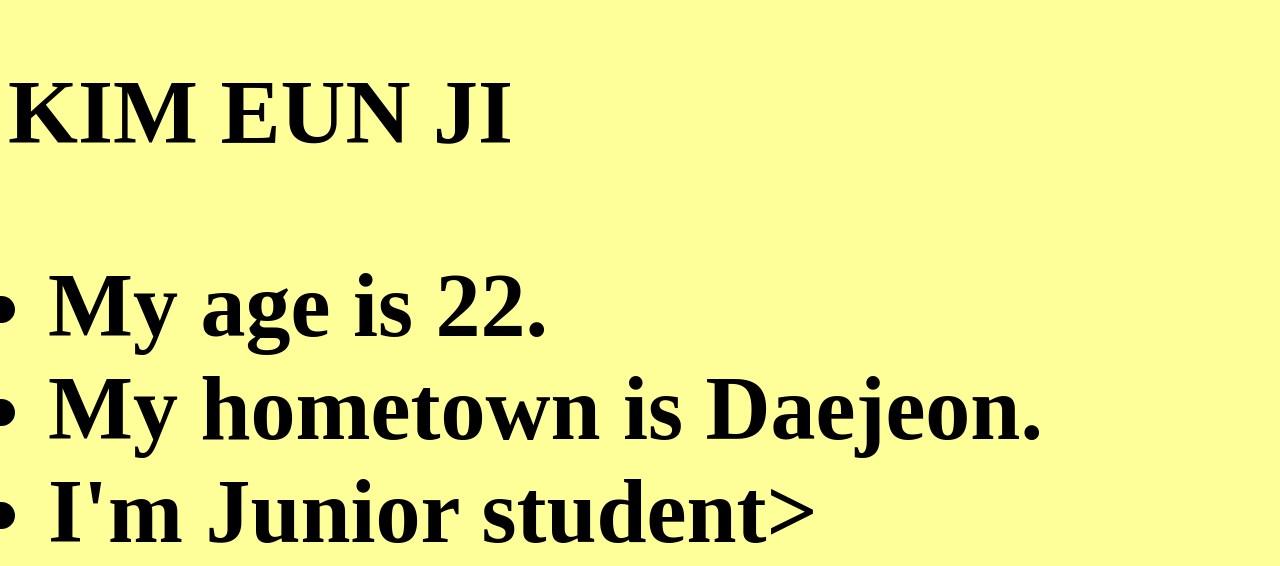
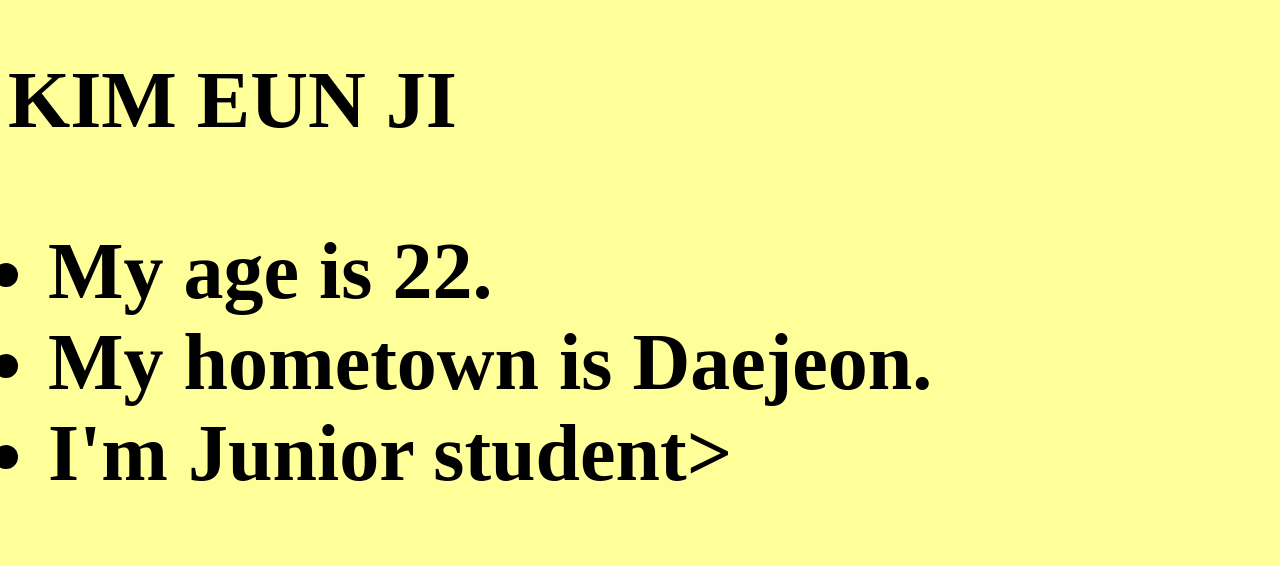
Before and after one commit to 201610433/WS, a plain HTML site: page index.html in a window 1280 px wide. Shown: the part 326-892 px from the top of the page. Drawn offline with Linux system fonts and the light colour scheme.

Commit message:
Update index.html

```diff
--- a/index.html
+++ b/index.html
@@ -5,7 +5,7 @@
 
 <style>
 
-    h1,h2,h3,h4,div,a,p {color: black; text-decoration:none; font-weight: bold; font-size:90px;}
+    h1,h2,h3,h4,div,a,p {color: black; text-decoration:none; font-weight: bold; font-size:80px;}
 
 </style>
 </head>
```
